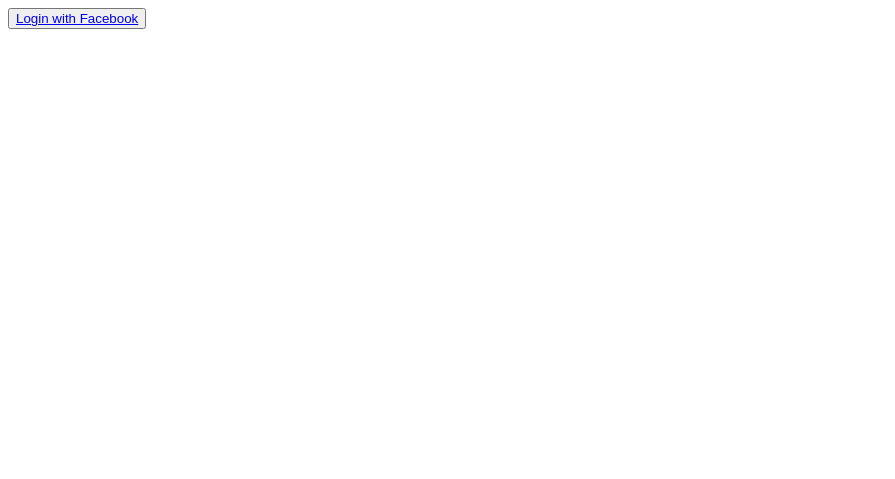
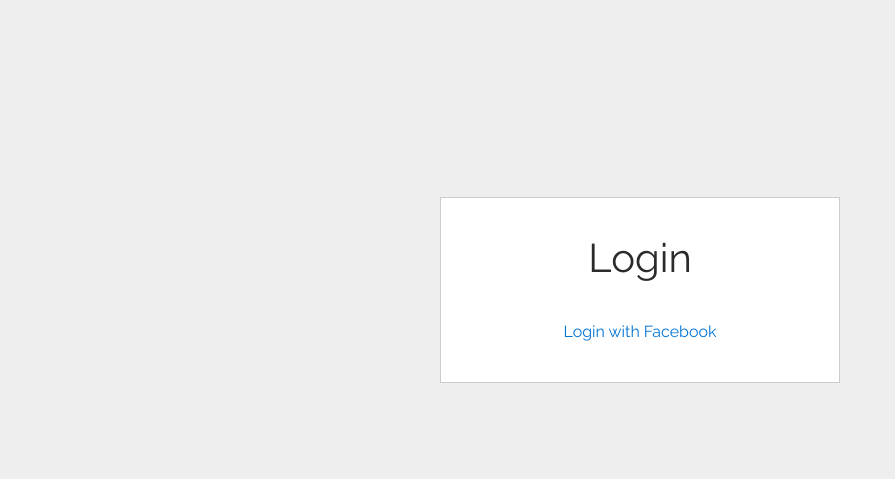
Before and after one commit to zenzillo/store-catalog, a Flask app: page /login in a window 1280 px wide. Shown: the top 479 px of the page, without its empty margins (0-895 px from the left). Run offline with Flask 2, Linux system fonts and the light colour scheme; some libraries are stand-ins or nearby versions.

Commit message:
Style the login page

```diff
--- a/static/css/styles.css
+++ b/static/css/styles.css
@@ -6,6 +6,27 @@
 	text-decoration: none;
 }
 
+/* login */
+.container-position {
+	position: relative;
+	height: 30rem;
+}
+.border-box {
+	position: absolute;
+	border:1px solid #ccc;
+	margin-top:50px;
+	width:400px;
+	padding:30px;
+	background-color: #fff;
+	top: 50%;
+	left:50%;
+	transform: translate(-50%,-50%);
+}
+.bg-shaded {
+	background-color: #eee;
+}
+
+/* navigation */
 .navbar-brand {
   font-family: Lobster, sans-serif;
   font-size: 24px;
--- a/templates/login.html
+++ b/templates/login.html
@@ -3,15 +3,26 @@
 <head>
 
 	<!--LOAD PRE-REQUISITES FOR GOOGLE SIGN IN -->
-   <script src="//ajax.googleapis.com/ajax/libs/jquery/1.8.2/jquery.min.js">
-  </script>
+	<script src="//ajax.googleapis.com/ajax/libs/jquery/1.8.2/jquery.min.js"></script>
+	<script src="//apis.google.com/js/platform.js?onload=start"> </script>
+	<!-- END PRE-REQUISITES FOR GOOGLE SIGN IN -->
 
-<script src="//apis.google.com/js/platform.js?onload=start"> </script>
+	<!-- LOAD STYLES AND FONTS -->
+	<link rel="stylesheet" href="https://maxcdn.bootstrapcdn.com/bootstrap/4.0.0-alpha.6/css/bootstrap.min.css" integrity="sha384-rwoIResjU2yc3z8GV/NPeZWAv56rSmLldC3R/AZzGRnGxQQKnKkoFVhFQhNUwEyJ" crossorigin="anonymous">
+	<!--<script src="https://maxcdn.bootstrapcdn.com/bootstrap/4.0.0-alpha.6/js/bootstrap.min.js" integrity="sha384-vBWWzlZJ8ea9aCX4pEW3rVHjgjt7zpkNpZk+02D9phzyeVkE+jo0ieGizqPLForn" crossorigin="anonymous"></script>-->
+	<link href="https://fonts.googleapis.com/css?family=Raleway" rel="stylesheet">
+	<link rel=stylesheet type=text/css href="{{ url_for('static', filename='css/styles.css') }}">
 
-<!-- END PRE-REQUISITES FOR GOOGLE SIGN IN -->
 </head>
-<body>
+<body class="bg-shaded">
 
+
+<div class="container container-position">
+	<div class="d-flex flex-column align-items-center border-box">
+		<div class="p-2">
+	        <h1>Login</h1>
+	    </div>
+	    <div class="p-2">
 			<!-- GOOGLE PLUS SIGN IN BUTTON-->
 	        <div id="signInButton">
 	          <span class="g-signin"
@@ -24,6 +35,18 @@
 	            data-approvalprompt="force">
 	          </span>
 	        </div>
+	    </div>
+	    <div class="p-2">
+	    	<!-- FACEBOOK SIGN IN BUTTON-->
+	        <fb:login-button scope="public_profile,email" onlogin="sendTokenToServer();">
+				<a href='javascript:sendTokenToServer()'>Login with Facebook</a>
+			</fb:login-button>
+	    </div>
+	</div>
+</div>
+
+
+
 
 <div id="result"></div>
 
@@ -115,11 +138,7 @@
   }
 </script>
 
-	<button>
-        <fb:login-button scope="public_profile,email" onlogin="sendTokenToServer();">
-			<a href='javascript:sendTokenToServer()'>Login with Facebook</a>
-		</fb:login-button>
-	</button>
+
 
 <!--END FACEBOOK SIGN IN -->
   </body>
```
Lines whose indentation alone changed are shown as unchanged.
